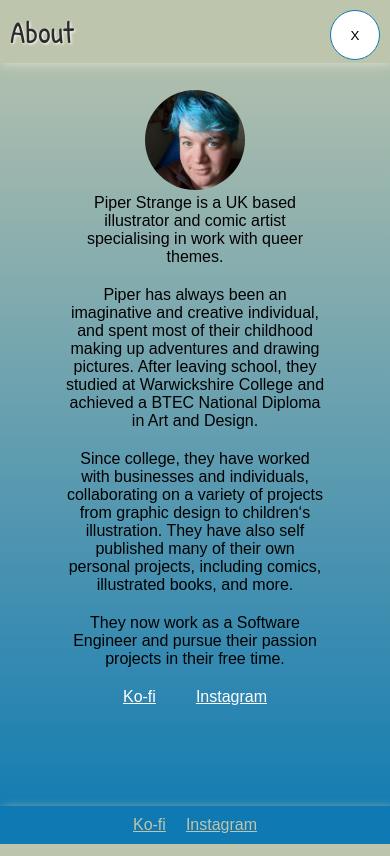
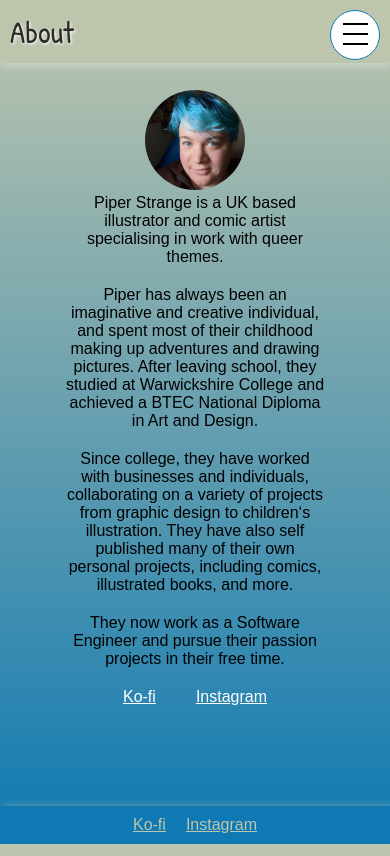
Before and after one commit to piperbates/art_website, a Next.js app: page /about in a window 390 px wide. Built offline with nearby package versions, Linux system fonts and the light colour scheme.

Commit message:
hamburger menu

```diff
--- a/src/layouts/PageLayout.tsx
+++ b/src/layouts/PageLayout.tsx
@@ -22,7 +22,6 @@ const PageLayout = ({pageHeader, children}: {
       };
 
       window.addEventListener('scroll', handleScrollButtonVisible);
-
       return () => {
         window.removeEventListener('scroll', handleScrollButtonVisible)
       }
@@ -36,10 +35,23 @@ const PageLayout = ({pageHeader, children}: {
       })
     }
 
+    const toggleNavButtonDisplay = () => {
+      return navigationOpen
+          ? <p>X</p>
+          : (
+          <div><div className={styles.burger1}/>
+            <div className={styles.burger2}/>
+            <div className={styles.burger3}/>
+          </div>
+          )
+    }
+
     return (<div className={styles.container}>
       <div className={styles.headerBox}>
         <nav className={styles.navigation}>
-          <button className={styles.toggleNavButton} onClick={() => setNavigationOpen(!navigationOpen)}>X</button>
+          <button className={styles.toggleNavButton} onClick={() => setNavigationOpen(!navigationOpen)}>
+            {toggleNavButtonDisplay()}
+          </button>
 
           <div className={`${navigationOpen ? styles.displayNav : styles.closeNav} ${styles.navigationBox} ${phfont.className}`}>
             <ul className={styles.navigationList}>
--- a/src/styles/PageLayout.module.css
+++ b/src/styles/PageLayout.module.css
@@ -154,6 +154,19 @@
         background-color: aliceblue;
     }
 
+    .burger1, .burger2, .burger3 {
+        height: 10px;
+        padding: 0px;
+        margin: 0px;
+        border-top: 2px solid black;
+        width: 25px;
+        margin: auto;
+    }
+
+    .burger1 {
+        margin-top: 5px;
+    }
+
     .closeNav {
         display: none;
     }
@@ -279,6 +292,19 @@
         z-index: 11;
     }
 
+    .burger1, .burger2, .burger3 {
+        height: 10px;
+        padding: 0px;
+        margin: 0px;
+        border-top: 2px solid black;
+        width: 25px;
+        margin: auto;
+    }
+
+    .burger1 {
+        margin-top: 5px;
+    }
+
     .socialsList {
         position: absolute;
         bottom: 0px;
```
